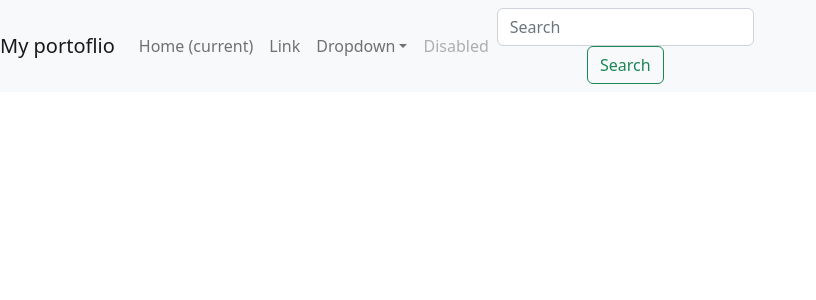
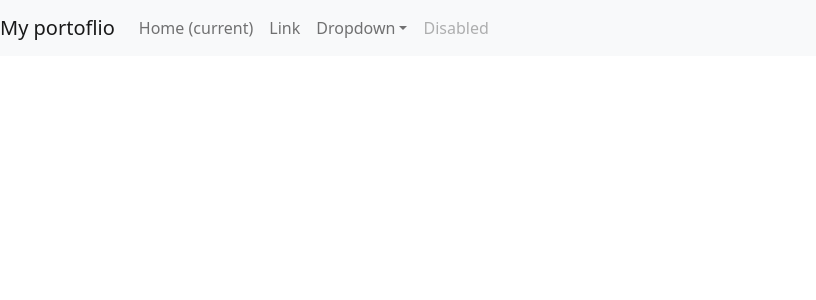
Before and after one commit to Ed0207/edPortfolio, a React (Create React App) app: page / in a window 1280 px wide. Shown: the top 300 px of the page, without its empty margins (0-816 px from the left). Built offline with nearby package versions, Linux system fonts and the light colour scheme.

Commit message:
testing commit + remove form in navbar

```diff
--- a/src/components/Navbar.js
+++ b/src/components/Navbar.js
@@ -32,10 +32,6 @@
                         <a class="nav-link disabled" href="#">Disabled</a>
                     </li>
                     </ul>
-                    <form class="form-inline my-2 my-lg-0">
-                    <input class="form-control mr-sm-2" type="search" placeholder="Search" aria-label="Search"/>
-                    <button class="btn btn-outline-success my-2 my-sm-0" type="submit">Search</button>
-                    </form>
                 </div>
             </nav>
         </div>
```
